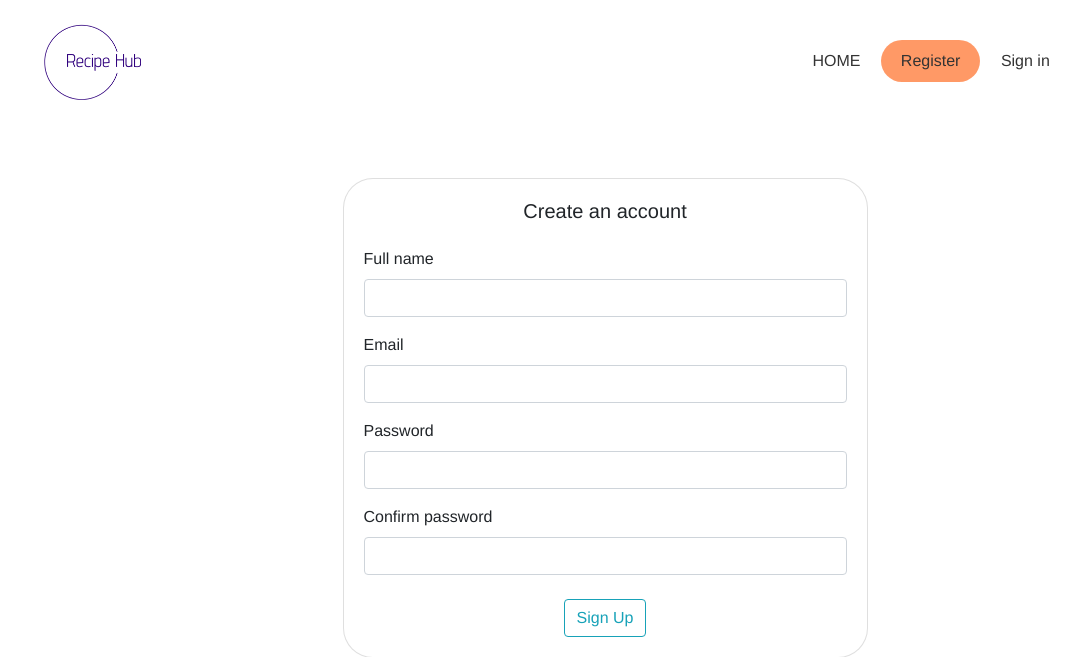
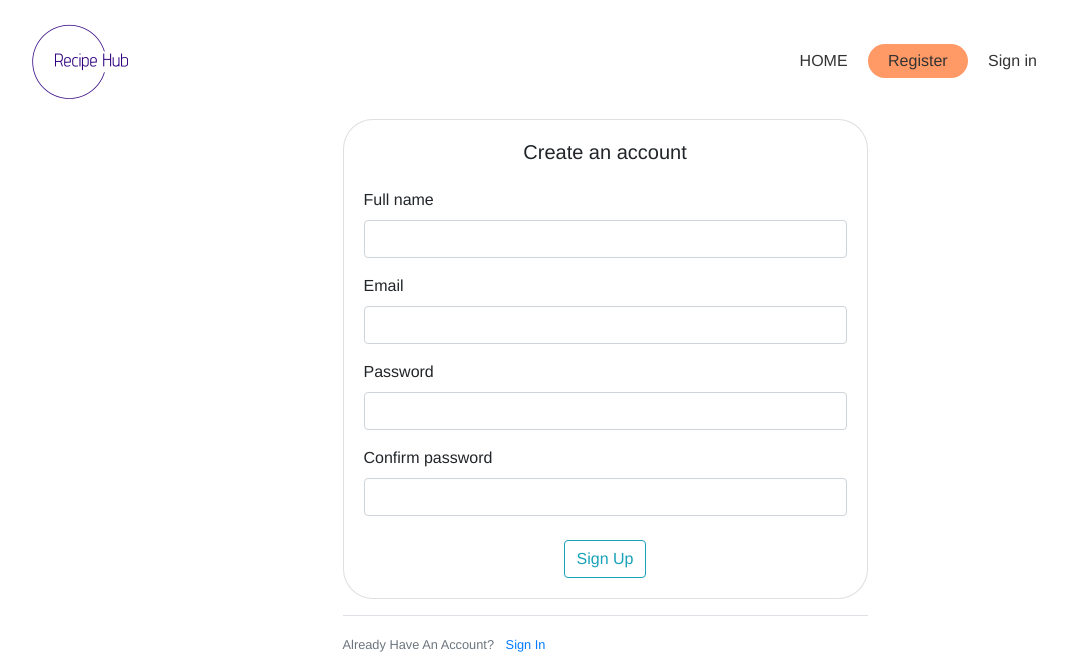
Before and after one commit to bennet489/RecipeHub, a Flask app: page /register in a window 1280 px wide. Shown: the top 657 px of the page, without its empty margins (35-1115 px from the left). Run offline with Flask 3, Linux system fonts and the light colour scheme; some libraries are stand-ins or nearby versions.

Commit message:
Fix nav bar width

```diff
--- a/app/static/css/nav.css
+++ b/app/static/css/nav.css
@@ -1,10 +1,17 @@
 nav {
     background-color: #fff;
     overflow: hidden;
+    display: block;
+    float: left;
+    line-height: 16px;
+    width: 85%;
+    height: 30%;
+    position: relative;
     text-align: right;
     margin-right: 14%;
     margin-bottom: 0px;
-    margin-bottom: 0px;
+    margin-bottom: 20px;
+    box-sizing: border-box;
 }
 
 nav a,
```
